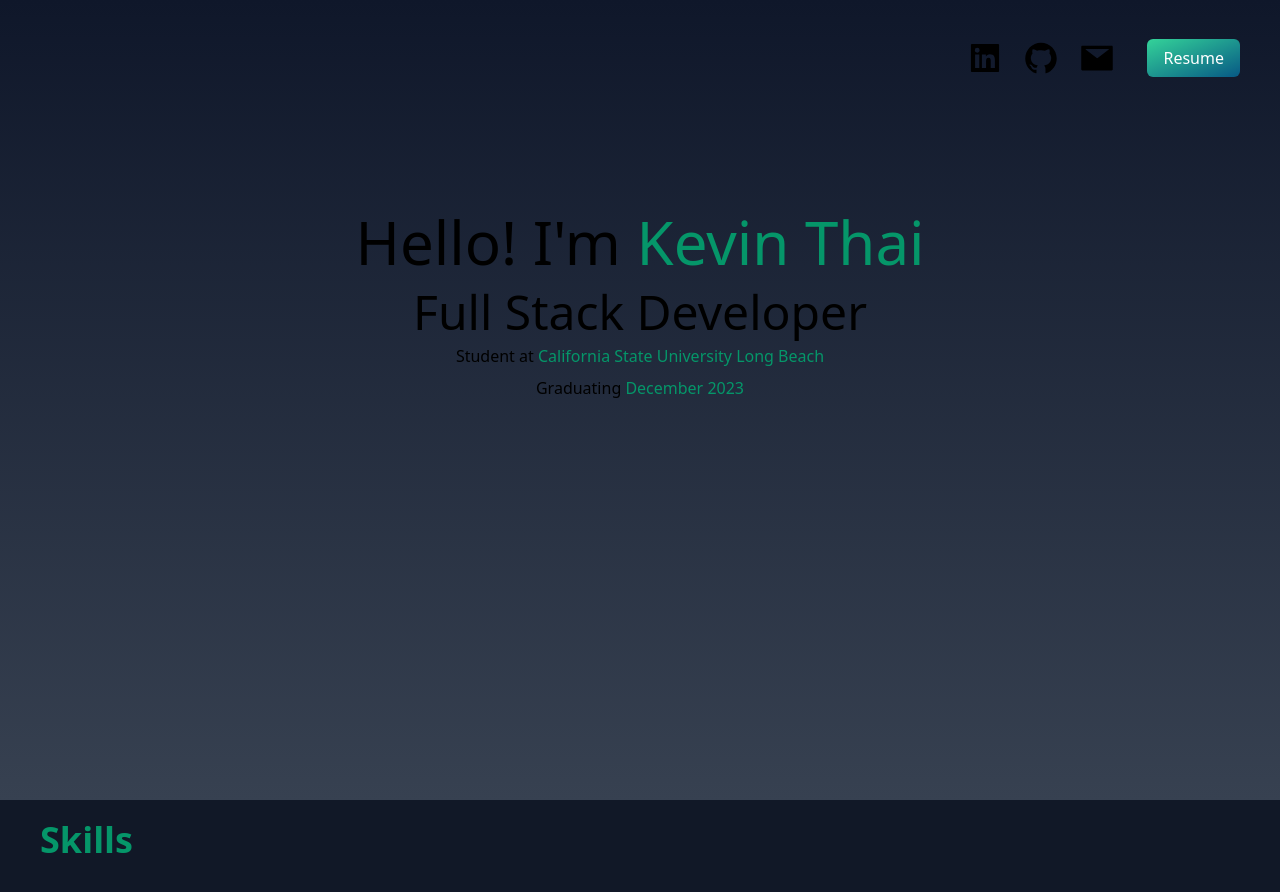
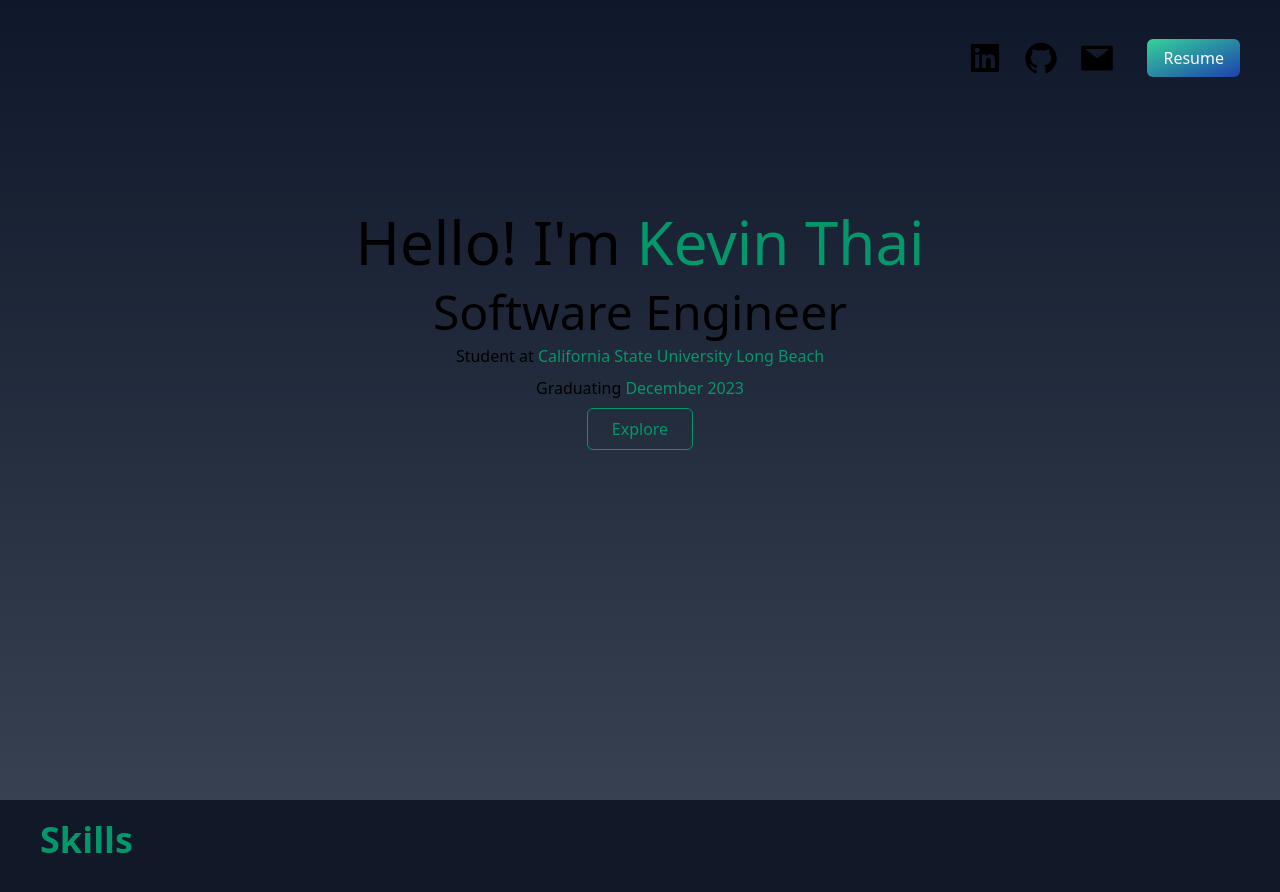
Before and after one commit to KThai01/KT-web-portfolio, a Next.js app in the folder kt-web-portfolio/: page / in a window 1280 px wide. Shown: the top 892 px of the page. Built offline with nearby package versions, Linux system fonts and the light colour scheme.

Commit message:
Checkpoint 5

```diff
--- a/kt-web-portfolio/src/app/components/Particles.js
+++ b/kt-web-portfolio/src/app/components/Particles.js
@@ -11,6 +11,7 @@ export default function ParticleBG() {
                 style: {
                     position: "absolute",
                     height: "100%",
+                    zIndex: -1,
                 },
                 particles: {
                   number: {
--- a/kt-web-portfolio/src/app/page.js
+++ b/kt-web-portfolio/src/app/page.js
@@ -13,7 +13,7 @@ export default function Home() {
       <main>
         <div className="bg-gradient-to-b from-slate-900 to-gray-700">
           <ParticleBG />
-          <section className="min-h-screen">
+          <section className="h-screen">
             <div>
               <nav className="py-10 px-10 mb-12 flex justify-end">
                 <ul className="flex items-center">
@@ -22,17 +22,18 @@ export default function Home() {
                     <AiFillGithub />
                     <AiFillMail />
                   </li>
-                  <li><a className="bg-gradient-to-tl from-sky-800 to-emerald-400 text-white font-sans px-4 py-2 rounded-md ml-8" href="#">Resume</a></li>
+                  <li><a className="bg-gradient-to-br from-emerald-400 to-blue-800 text-white font-sans px-4 py-2 rounded-md ml-8" href="#">Resume</a></li>
                 </ul>
               </nav>
             </div>
 
-            <div className="flex justify-center items-center">
+            <div className="justify-center items-center">
               <div className="text-center p-10">
                 <h2 className="text-6xl py-2 font-sans">Hello! I'm <span className="text-emerald-600">Kevin Thai</span></h2>
-                <h3 className="text-5xl py-2 font-sans">Full Stack Developer</h3>
+                <h3 className="text-5xl py-2 font-sans">Software Engineer</h3>
                 <p className="font-sans">Student at <span className="text-emerald-600">California State University Long Beach</span></p>
                 <p className="font-sans py-2">Graduating <span className="text-emerald-600">December 2023</span></p>
+                <button className="bg-transparent border border-emerald-600 text-emerald-600 font-sans px-6 py-2 rounded-md hover:text-white hover:bg-emerald-600">Explore</button>
               </div>
             </div>
           </section>
```
